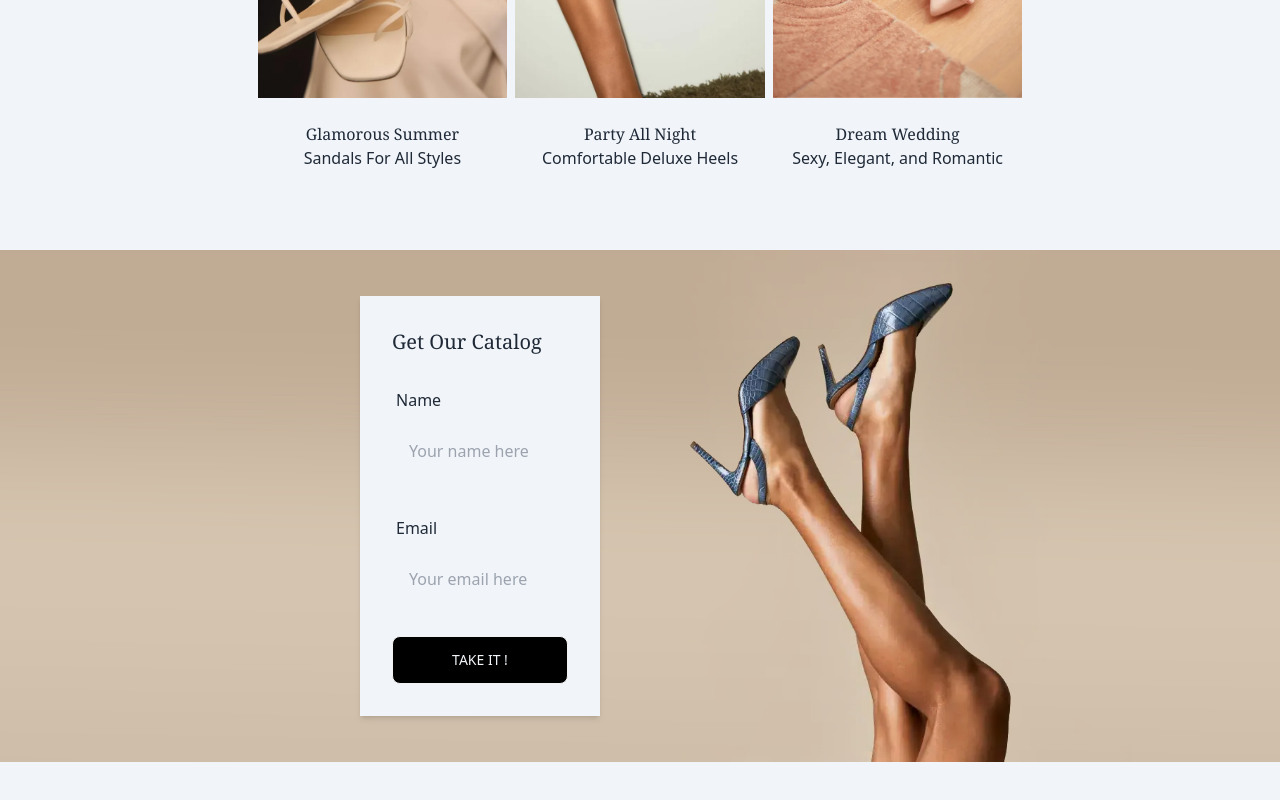
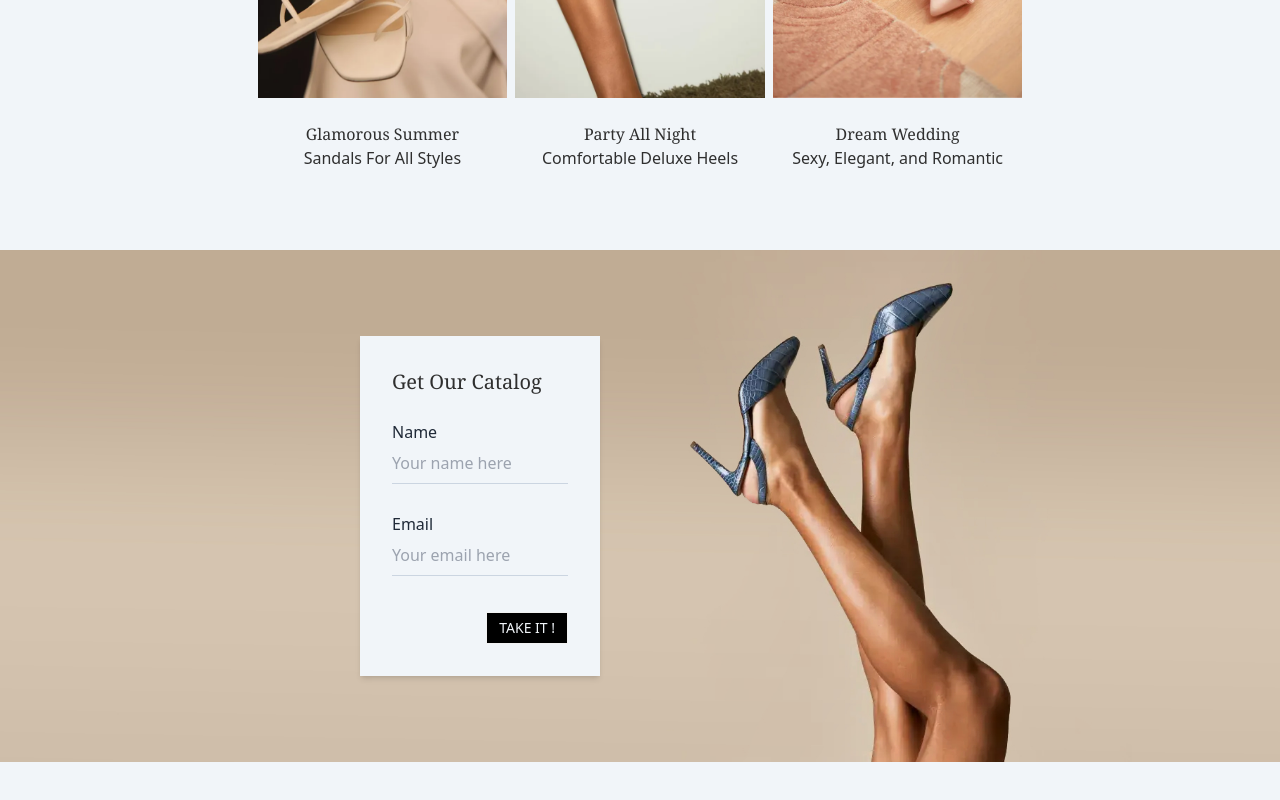
Before and after one commit to danibachini/Lumiora-landing-page, a Next.js app: page / in a window 1280 px wide. Shown: the part 1115-1915 px from the top of the page. Built offline with nearby package versions, Linux system fonts and the light colour scheme.

Commit message:
form front

```diff
--- a/app/Form.tsx
+++ b/app/Form.tsx
@@ -60,41 +60,52 @@ export default function Form () {
                 <h1 className="font-serif text-lg md:text-xl mb-6">Get Our Catalog</h1>
 
                 <div className="form-control w-full max-w-xs">
-                    <label className="label">
-                        <span className="label-text font-extralight text-xs md:text-sm lg:text-base">Name</span>
+                    <label className="label p-0">
+                        <span className="label-text font-extralight text-sm lg:text-base">Name</span>
                     </label>
 
-                    <input required
+                    <input
+                    required
                     type="text"
                     value={name}
                     onChange={e => setName(e.target.value)}
                     placeholder="Your name here"
                     disabled={isLoading}
-                    className="input w-full max-w-xs bg-slate-100 border-b-2 outline-none mt-2 mb-8 placeholder:font-extralight" />
+                    className="input w-full max-w-xs max-h-10 bg-slate-100
+                    rounded-none border-b-slate-300 border-t-0 border-r-0 border-l-0
+                    focus:outline-none text-slate-500 font-light mb-4 p-0 placeholder:font-extralight"
+                    />
 
-                    <label className="label">
-                        <span className="label-text font-extralight text-xs md:text-sm lg:text-base">Email</span>
+                    <label className="label p-0 mt-3">
+                        <span className="label-text font-extralight text-sm lg:text-base">Email</span>
                     </label>
 
-                    <input required
+                    <input
+                    required
                     type="email"
                     value={email}
                     onChange={e => setEmail(e.target.value)}
                     placeholder="Your email here"
                     disabled={isLoading}
-                    className="input w-full max-w-xs bg-slate-100 border-b-2 outline-none mt-2 mb-8 placeholder:font-extralight" />
+                    className="input w-full max-w-xs max-h-10 bg-slate-100
+                    rounded-none border-b-slate-300 border-t-0 border-r-0 border-l-0
+                    focus:outline-none text-slate-500 font-light mb-4 p-0 placeholder:font-extralight"
+                    />
                 </div>
 
-                <div className="form-control flex justify-center md:justify-end">
+                <div className="form-control grid md:grid-cols-2 justify-items-center md:justify-items-end mt-5">
+                    <div className="md:col-start-2 md:col-span-1  ">
                         {isLoading ? (
                             <span className="loading loading-spinner loading-xs text-black"></span>
                             ) : (
                                 <button
                                 type="submit"
-                        className="btn bg-black text-slate-100 hover:bg-slate-100 border hover:border-black hover:text-black font-light py-1 px-4">
+                                className="btn bg-black rounded-none text-slate-100 hover:bg-slate-100
+                                border hover:border-black hover:text-black font-light btn-sm ">
                                 Take it !
                             </button>
                         )}
+                    </div>
                 </div>
 
             </div>
--- a/app/globals.css
+++ b/app/globals.css
@@ -2,29 +2,6 @@
 @tailwind components;
 @tailwind utilities;
 
-
-
-
-/* :root {
-  --foreground-rgb: 0, 0, 0;
-  --background-start-rgb: 214, 219, 220;
-  --background-end-rgb: 255, 255, 255;
+body {
+  color: rgb(47, 47, 47);
 }
-
-@media (prefers-color-scheme: dark) {
-  :root {
-    --foreground-rgb: 255, 255, 255;
-    --background-start-rgb: 0, 0, 0;
-    --background-end-rgb: 0, 0, 0;
-  }
-}
-
-body {
-  color: rgb(var(--foreground-rgb));
-  background: linear-gradient(
-      to bottom,
-      transparent,
-      rgb(var(--background-end-rgb))
-    )
-    rgb(var(--background-start-rgb));
-} */
--- a/app/page.tsx
+++ b/app/page.tsx
@@ -53,7 +53,7 @@ export default function Home() {
       </div>
 
       <div className="bg-[url('/pic6.jpeg')] h-96 lg:h-128 w-full bg-cover bg-top p-10 my-10 grid grid-cols-3 lg:grid-cols-4 lg:gap-20 place-content-evenly">
-        <div className="max-w-xl lg:max-w-xs p-8 mx-auto bg-slate-100 shadow-md col-start-1 col-end-3 lg:col-start-2">
+        <div className="max-w-xl auto-rows-min lg:max-w-xs p-8 mx-auto bg-slate-100 shadow-md col-start-1 col-end-3 lg:col-start-2">
           <Form/>
         </div>
       </div>
```
Lines whose indentation alone changed are shown as unchanged.
